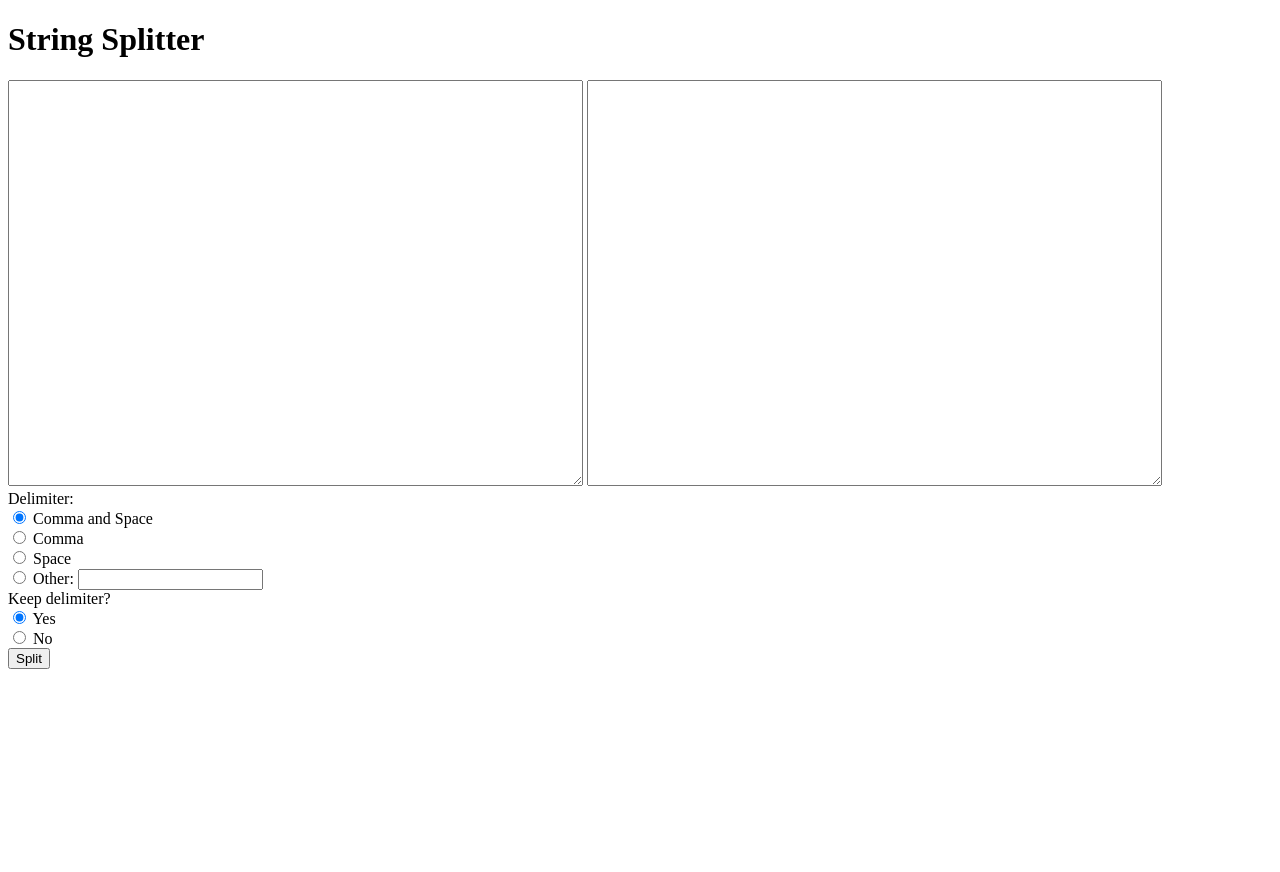
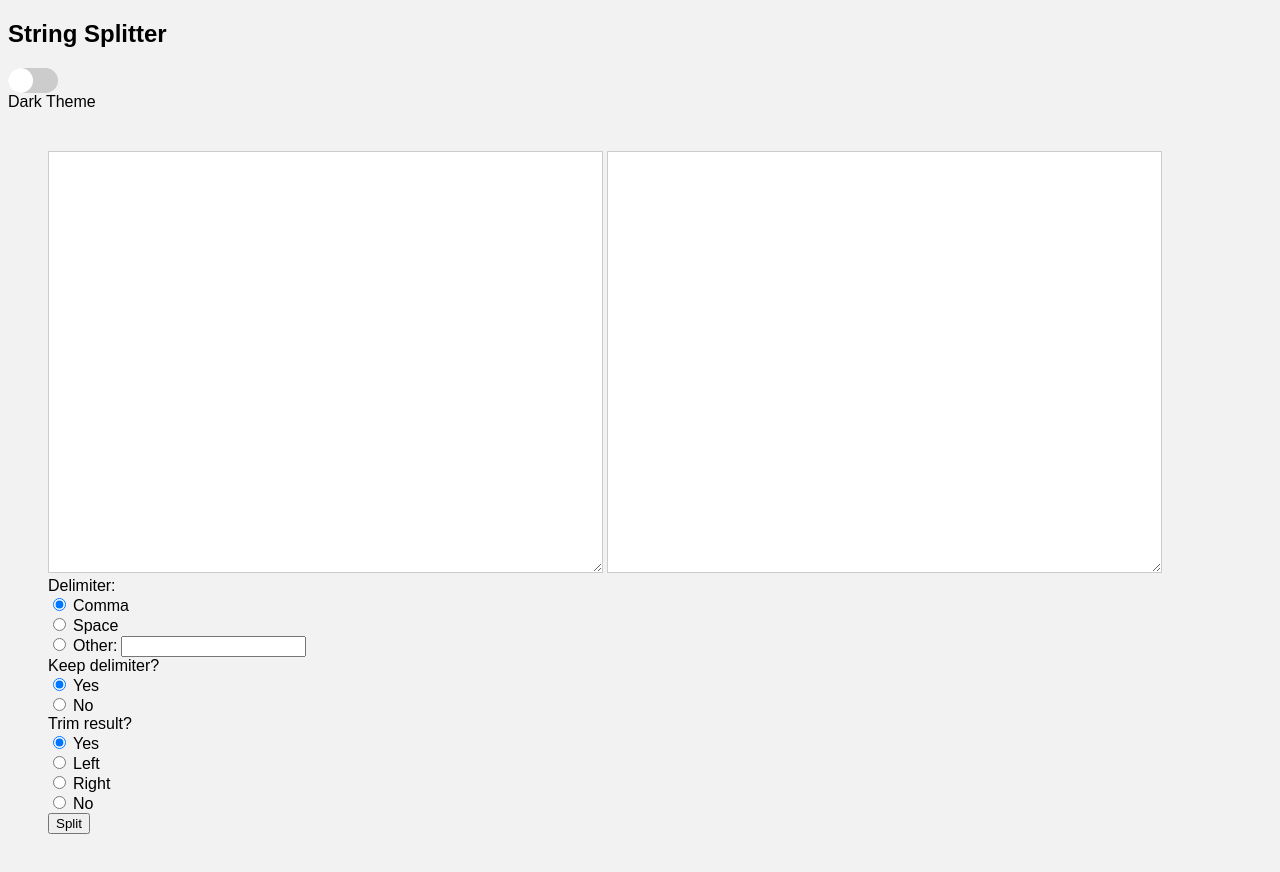
Before and after one commit to Haisha10/string-text-split, a plain HTML site: page index.html in a window 1280 px wide. Before the commit the page ends 800 px from the top, so only its background shows below. Drawn offline with Linux system fonts and the light colour scheme.

Commit message:
add light/dark theme and split fixes

```diff
--- /dev/null
+++ b/dark.css
@@ -0,0 +1,63 @@
+/* Default styles */
+textarea {
+    width: 45%;
+    height: 400px;
+    display: inline-block;
+}
+
+#theme-switch {
+    width: 50px;
+    height: 25px;
+    border-radius: 25px;
+    background-color: #ccc;
+    position: relative;
+    cursor: pointer;
+}
+
+#switch-knob {
+    width: 25px;
+    height: 25px;
+    border-radius: 25px;
+    background-color: #fff;
+    position: absolute;
+    left: 0;
+    transition: 0.2s;
+}
+
+#theme-switch:active #switch-knob {
+    left: 25px;
+}
+
+body {
+    background-color: #333;
+}
+
+h1, label, textarea {
+    font-family: Arial, sans-serif;
+    color: #fff;
+}
+
+textarea {
+    border: 1px solid #ccc;
+    padding: 10px;
+    background-color: #555;
+    color: #fff;
+}
+
+button:hover {
+    background-color: #444;
+    cursor: pointer;
+}
+
+form {
+    margin: 20px;
+    padding: 20px;
+}
+
+/* Media query for screens smaller than 600px */
+@media (max-width: 600px) {
+    textarea {
+      width: 100%;
+      height: 200px;
+    }
+}
--- a/index.html
+++ b/index.html
@@ -2,21 +2,25 @@
 <html>
   <head>
     <title>String Splitter</title>
-    <link rel="stylesheet" type="text/css" href="style.css">
+    <link id="theme" rel="stylesheet" type="text/css" href="light.css">
     <script src="script.js"></script>
   </head>
   <body>
-    <h1>String Splitter</h1>
+    <nav>
+      <h1>String Splitter</h1>
+      <div id="theme-switch" onclick="toggleTheme()">
+        <div id="switch-knob"></div>
+      </div>
+      <label for="theme-switch">Dark Theme</label>
+    </nav>
+
     <form>
       <textarea id="string" rows="10" cols="50" style="display:inline-block"></textarea>
       <textarea id="output" rows="10" cols="50" style="display:inline-block" readonly></textarea>
       <br>
       <label>Delimiter:</label>
       <br>
-      <input type="radio" id="commaSpace" name="delimiter" value="commaSpace" checked>
-      <label for="commaSpace">Comma and Space</label>
-      <br>
-      <input type="radio" id="comma" name="delimiter" value="comma">
+      <input type="radio" id="comma" name="delimiter" value="comma" checked>
       <label for="comma">Comma</label>
       <br>
       <input type="radio" id="space" name="delimiter" value="space">
@@ -28,11 +32,25 @@
       <br>
       <label>Keep delimiter?</label>
       <br>
-      <input type="radio" id="yes" name="keep" value="yes" checked>
-      <label for="yes">Yes</label>
+      <input type="radio" id="delimiterYes" name="keepDelimiter" value="yes" checked>
+      <label for="delimiterYes">Yes</label>
       <br>
-      <input type="radio" id="no" name="keep" value="no">
-      <label for="no">No</label>
+      <input type="radio" id="delimiterNo" name="keepDelimiter" value="no">
+      <label for="delimiterNo">No</label>
+      <br>
+      <label>Trim result?</label>
+      <br>
+      <input type="radio" id="trimYes" name="trim" value="yes" checked>
+      <label for="trimYes">Yes</label>
+      <br>
+      <input type="radio" id="trimLeft" name="trim" value="yes">
+      <label for="trimYes">Left</label>
+      <br>
+      <input type="radio" id="trimRight" name="trim" value="yes">
+      <label for="trimYes">Right</label>
+      <br>
+      <input type="radio" id="trimNo" name="trim" value="no">
+      <label for="trimNo">No</label>
       <br>
       <button type="button" onclick="splitString()">Split</button>
     </form>
--- /dev/null
+++ b/light.css
@@ -0,0 +1,63 @@
+/* Default styles */
+textarea {
+    width: 45%;
+    height: 400px;
+    display: inline-block;
+}
+
+#theme-switch {
+    width: 50px;
+    height: 25px;
+    border-radius: 25px;
+    background-color: #ccc;
+    position: relative;
+    cursor: pointer;
+}
+
+#switch-knob {
+    width: 25px;
+    height: 25px;
+    border-radius: 25px;
+    background-color: #fff;
+    position: absolute;
+    left: 0;
+    transition: 0.2s;
+}
+
+#theme-switch:active #switch-knob {
+    left: 25px;
+}
+
+body {
+    background-color: #f2f2f2;
+}
+
+h1, label, textarea {
+    font-family: Arial, sans-serif;
+    color: #000;
+}
+
+textarea {
+    border: 1px solid #ccc;
+    padding: 10px;
+    background-color: #fff;
+    color: #000;
+}
+
+button:hover {
+    background-color: #ddd;
+    cursor: pointer;
+}
+
+form {
+    margin: 20px;
+    padding: 20px;
+}
+
+/* Media query for screens smaller than 600px */
+@media (max-width: 600px) {
+    textarea {
+      width: 100%;
+      height: 200px;
+    }
+}
--- a/script.js
+++ b/script.js
@@ -1,29 +1,47 @@
 function splitString() {
   var inputString = document.getElementById("string").value;
-    var delimiter = "";
-    var keepDelimiter = false;
-    if (document.getElementById("commaSpace").checked) {
-      delimiter = /[\s,]+/g;
-      if (document.getElementById("yes").checked) {
-        var output = inputString.replace(delimiter, '$&\n');
-      } else {
-        var output = inputString.replace(delimiter, '\n');
+
+  if (document.getElementById("comma").checked) {
+    var delimiter = ",";
   }
-    } else if (document.getElementById("comma").checked) {
-      delimiter = ",";
+  else if (document.getElementById("space").checked) {
+    var delimiter = " ";
+  }
+  else if (document.getElementById("other").checked) {
+    var delimiter = document.getElementById("otherDelimiter").value;
+  }
+
+  if (document.getElementById("trimYes").checked) {
+    var splitString = inputString.split(delimiter).map(element => element.trim());
+  }
+  else if (document.getElementById("trimLeft").checked) {
+    var splitString = inputString.split(delimiter).map(element => element.trimLeft());
+  }
+  else if (document.getElementById("trimRight").checked) {
+    var splitString = inputString.split(delimiter).map(element => element.trimRight());
+  }
+  else if (document.getElementById("trimNo").checked) {
     var splitString = inputString.split(delimiter);
+  }
+
+  if (document.getElementById("delimiterYes").checked) {
+    var output = splitString.join(delimiter + '\n');
+  }
+  else if (document.getElementById("delimiterNo").checked) {
     var output = splitString.join('\n');
-    } else if (document.getElementById("space").checked) {
-      delimiter = " ";
-      var splitString = inputString.split(delimiter);
-      var output = splitString.join('\n');
-    } else if (document.getElementById("other").checked) {
-      delimiter = document.getElementById("otherDelimiter").value;
-      var splitString = inputString.split(delimiter);
-      var output = splitString.join('\n');
-    }
-    if (document.getElementById("yes").checked) {
-      keepDelimiter = true;
   }
   document.getElementById("output").value = output;
 }
+
+let theme = "light";
+function toggleTheme() {
+  if (document.getElementById("switch-knob").style.left === "0px") {
+    document.getElementById("switch-knob").style.left = "25px";
+    document.getElementById("theme").href = "dark.css";
+    theme = "dark";
+  } else {
+    document.getElementById("switch-knob").style.left = "0px";
+    document.getElementById("theme").href = "light.css";
+    theme = "light";
+  }
+}
--- a/style.css
+++ /dev/null
@@ -1,14 +0,0 @@
-/* Default styles */
-textarea {
-    width: 45%;
-    height: 400px;
-    display: inline-block;
-}
-
-/* Media query for screens smaller than 600px */
-@media (max-width: 600px) {
-    textarea {
-      width: 100%;
-      height: 200px;
-    }
-}
```
Lines whose indentation alone changed are shown as unchanged.
